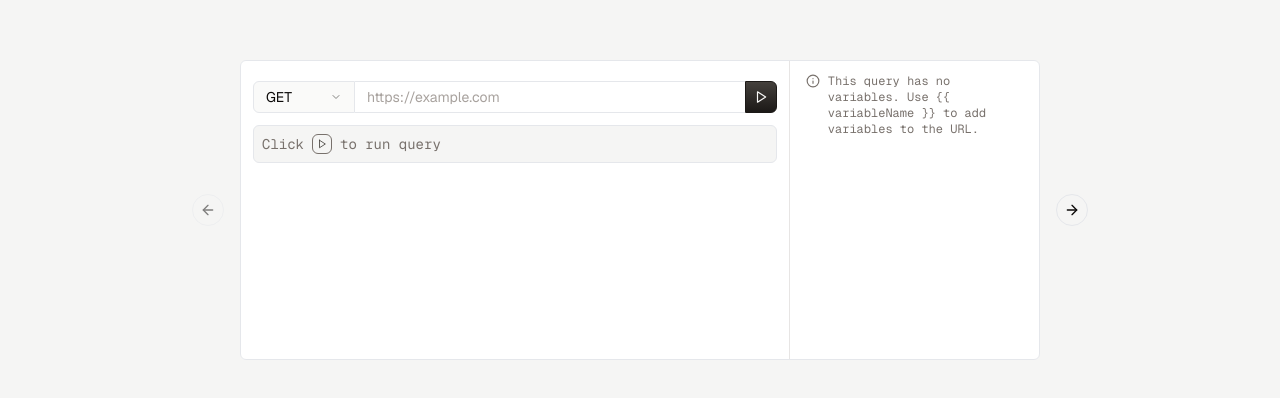
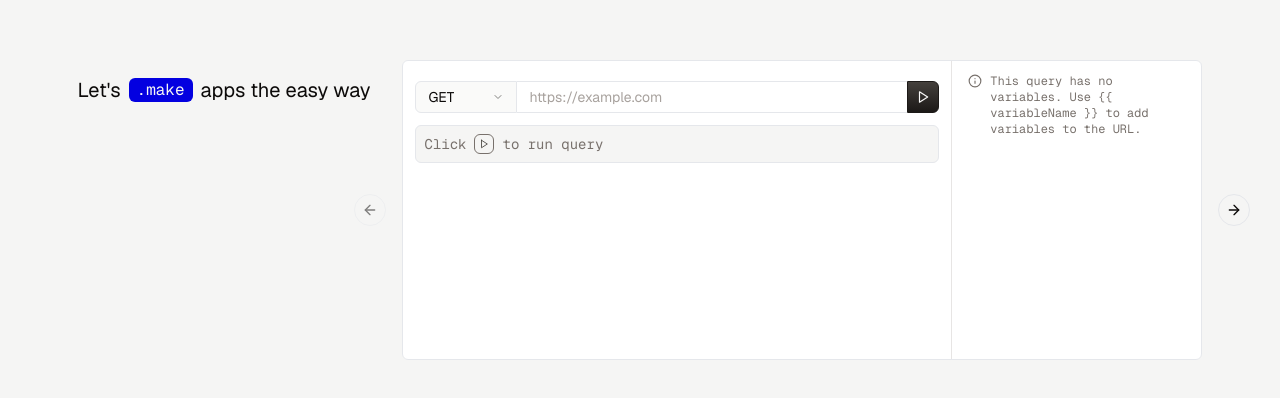
Before and after one commit to daviddkkim/Make, a Next.js app: page / in a window 1280 px wide. Shown: the part 190-588 px from the top of the page. Built offline with nearby package versions, Linux system fonts and the light colour scheme.

Commit message:
header for landing page

```diff
--- a/src/app/page.tsx
+++ b/src/app/page.tsx
@@ -12,6 +12,9 @@ import DemoQueryBuilder from "./components/DemoQueryBuilder";
 export default function Home() {
   return (
     <div className="bg-stone-100 w-full h-screen px-4 py-2 flex items-center justify-center">
+      <div className="flex items-start gap-8">
+        <h2 className="text-xl mt-4 flex items-center">Let's <div className="font-mono px-2 w-fit h-[24px] bg-[#0300E0] rounded-md text-base flex items-center justify-center text-stone-100 mx-2"
+        >.make</div> apps the easy way</h2>
         <Carousel className="w-full max-w-[300px] md:max-w-[800px] ">
           <CarouselContent>
             <CarouselItem>
@@ -35,5 +38,6 @@ export default function Home() {
           <CarouselNext />
         </Carousel>
       </div>
+    </div>
   );
 }
```
Lines whose indentation alone changed are shown as unchanged.
